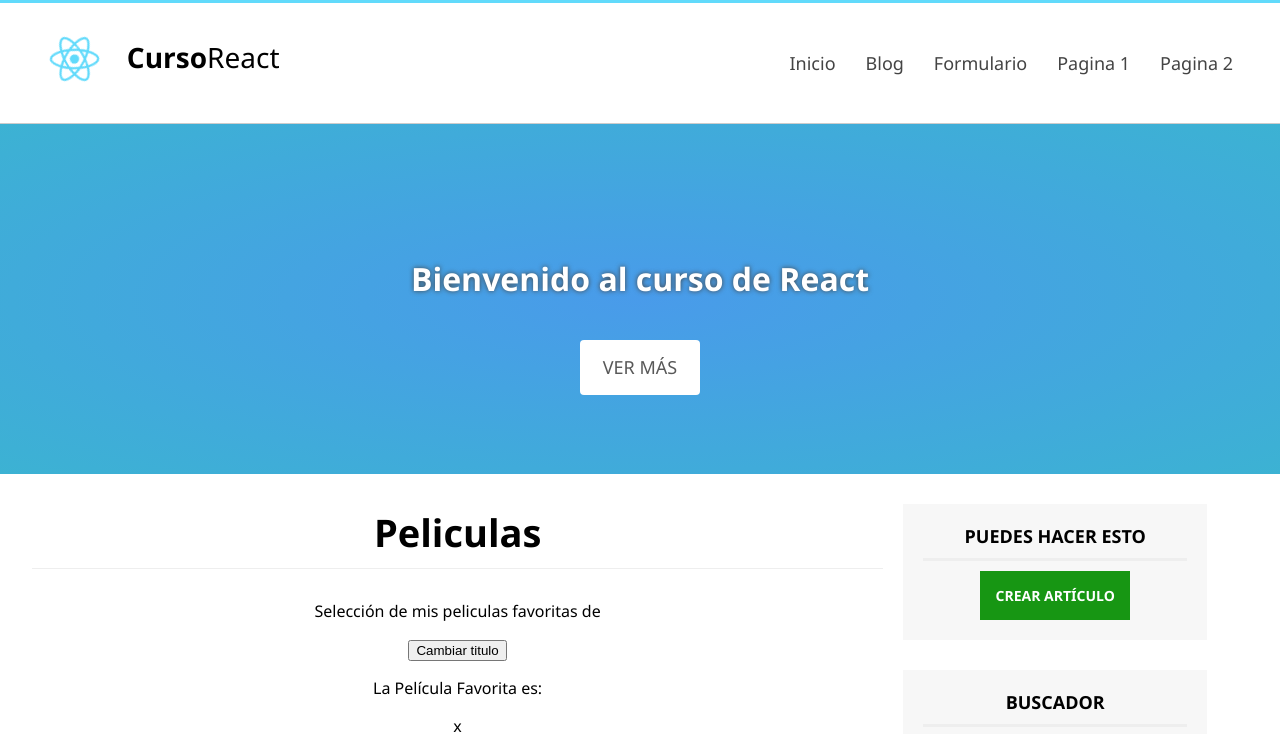
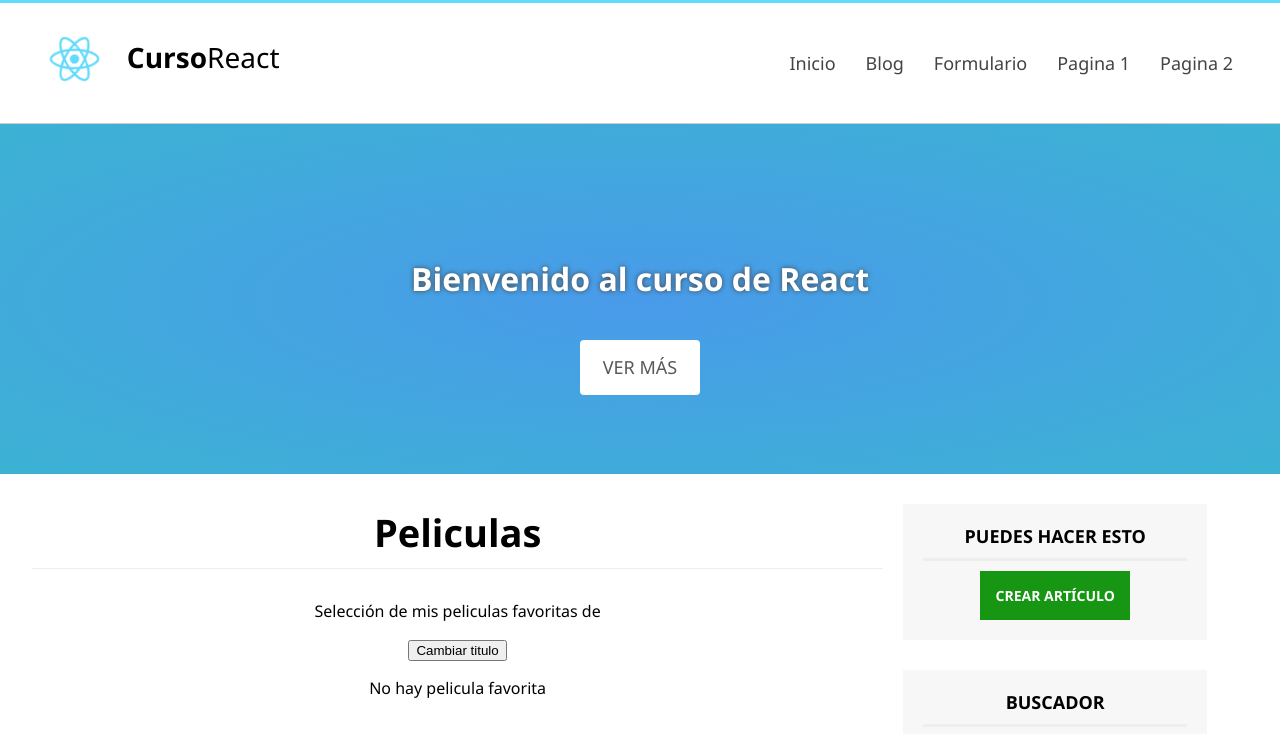
Before and after one commit to jadrdev/masterframework, a React (Create React App) app in the folder AprendiendoReact/: page / in a window 1280 px wide. Shown: the top 734 px of the page. Built offline with nearby package versions, Linux system fonts and the light colour scheme.

Commit message:
Añadidas mejoras de la clases 166 y 167

```diff
--- a/AprendiendoReact/src/components/Pelicula.js
+++ b/AprendiendoReact/src/components/Pelicula.js
@@ -1,9 +1,16 @@
 import React, { Component} from 'react';
 
+
 class Pelicula extends Component {
+
+    marcar = () =>{
+        this.props.marcarfavorita(this.props.pelicula, this.props.indice);
+    }
+
     render() {
         const pelicula = this.props.pelicula;
         const {title, image} = this.props.pelicula;
+
 
 
 
@@ -18,7 +25,7 @@ class Pelicula extends Component {
                             hace 5 minutos
                         </span>
                     <a href="#">Leer más</a>
-                    <button onClick={this.props.marcarfavorita(pelicula)}>
+                    <button onClick={this.marcar}>
                         Marcar como Favorita
                     </button>
                 <div className="clearfix"></div>
--- a/AprendiendoReact/src/components/Peliculas.js
+++ b/AprendiendoReact/src/components/Peliculas.js
@@ -2,7 +2,31 @@ import React, {Component} from 'react';
 import Pelicula from './Pelicula.js';
 
 class Peliculas extends Component{
-        state = {
+        state = {};
+
+        cambiarTitulo = () => {
+            var {peliculas} = this.state;
+            //var random = Math.floor(Math.random() * 3);
+            peliculas[0].title = "The Joker"
+            //peliculas[random].image = "https://www.ecccomics.com/content/productos/6604/cubierta_DCBLackLabel_Joker.jpg"
+
+            this.setState({
+                peliculas: peliculas
+            })
+        }
+
+        favorita =  (pelicula, indice) => {
+            console.log("Favorita");
+            console.log(pelicula, indice);
+            this.setState({
+                favorita: pelicula
+            });
+
+        }
+
+        componentWillMount(){
+            //alert("se va montar el componente");
+            this.setState({
                 peliculas: [
                     {
                         title: 'Batman: Begins',
@@ -18,29 +42,41 @@ class Peliculas extends Component{
                         image: 'https://pics.filmaffinity.com/the_dark_knight_rises-149544881-large.jpg',
                     }
                 ],
-            nombre: 'Joshua A. Díaz Robayna'
-
-        };
-
-        cambiarTitulo = () => {
-            var {peliculas} = this.state;
-            //var random = Math.floor(Math.random() * 3);
-            peliculas[0].title = "The Joker"
-            //peliculas[random].image = "https://www.ecccomics.com/content/productos/6604/cubierta_DCBLackLabel_Joker.jpg"
-
-            this.setState({
-                peliculas: peliculas
+                nombre: 'Joshua A. Díaz Robayna',
+                favorita: {}
             })
         }
 
-        favorita = (pelicula) => (event) => {
-            console.log("Favorita");
-            console.log(pelicula);
+        componentDidMount() {
+            //alert("Se termino de montar");
+        }
 
+        componentWillUnmount() {
+           // alert ("me desconecto");
         }
 
 
     render(){
+            var pStyle = {
+                background: 'green',
+                color: 'white',
+                padding: '10px'
+            }
+            var favorita;
+            if(this.state.favorita.title){
+                favorita = (
+                    <p className="favorita" style={pStyle}>
+                        <strong> La Película Favorita es: </strong>
+                        <span>{this.state.favorita.title}</span>
+                    </p>
+                );
+
+            } else {
+                favorita =
+                    (
+                    <p>No hay pelicula favorita</p>
+                )
+            }
 
         return (
         <div id="content" className="peliculas">
@@ -51,8 +87,17 @@ class Peliculas extends Component{
                  <button onClick={this.cambiarTitulo}>Cambiar titulo</button>
             </p>
 
-            <p>La Película Favorita es:</p>
-            <span>x</span>
+            {/*this.state.favorita.title ? (
+                <p className="favorita" style={pStyle}>
+                    <strong> La Película Favorita es: </strong>
+                <span>{this.state.favorita.title}</span>
+                </p>
+            ) : (
+                <p>No hay pelicula favorita</p>
+            )
+            */}
+
+            {favorita}
 
              {/** Crear Componente Pelicula **/}
 
@@ -64,6 +109,7 @@ class Peliculas extends Component{
                             <Pelicula
                                key={i}
                                pelicula={peliculas}
+                               indice={i}
                                marcarfavorita={this.favorita}
                             />
 
```
Lines whose indentation alone changed are shown as unchanged.
